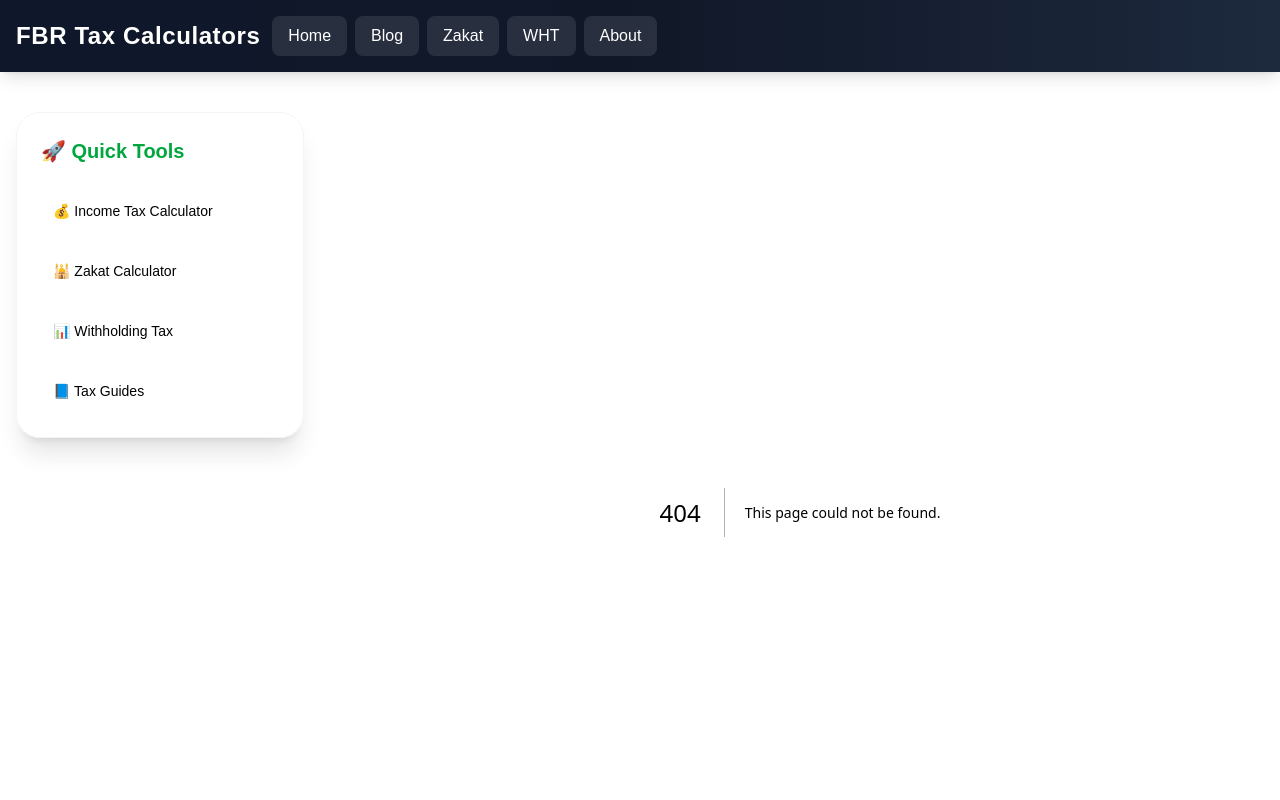
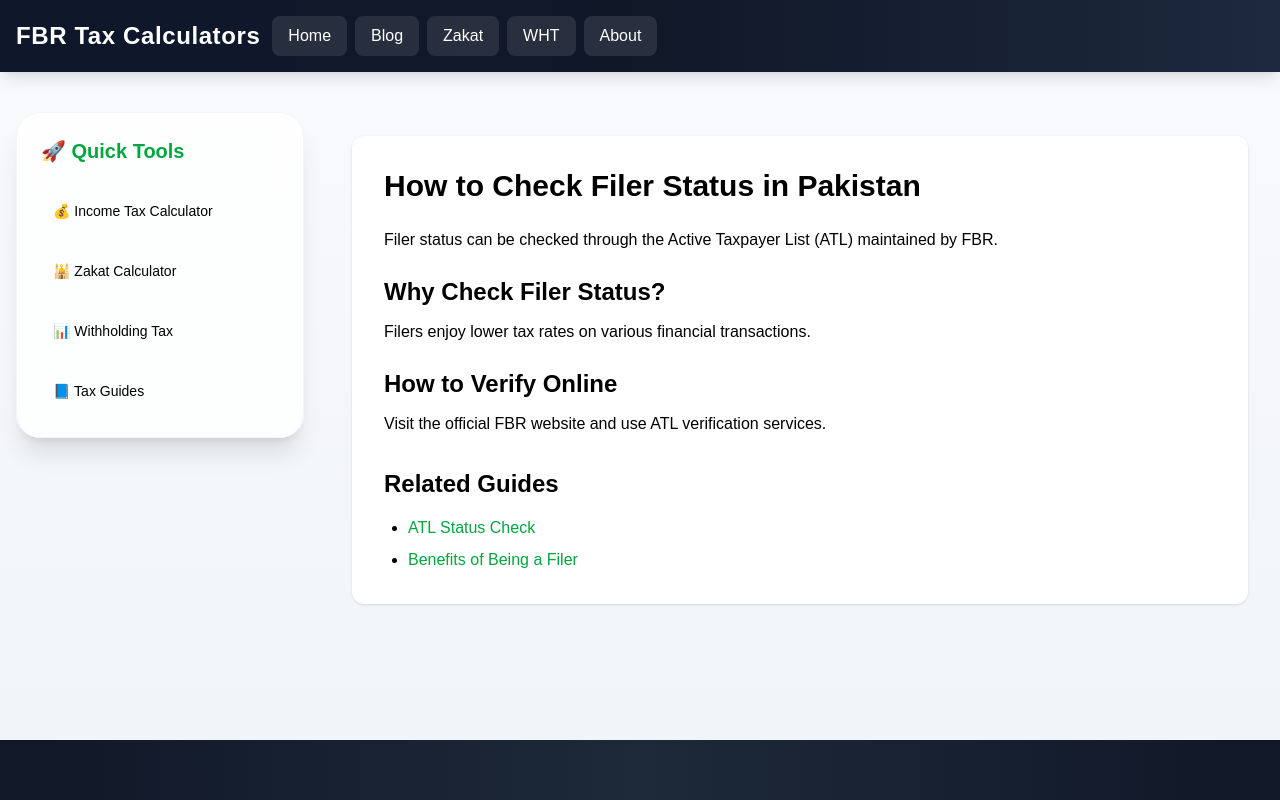
Before and after one commit to muhammadobaid1986/fbrtaxcalculators, a Next.js app: page /how-to-check-filer-status-pakistan in a window 1280 px wide. Before the commit this address had no page. Shown: the top 800 px of the page. Built offline with nearby package versions, Linux system fonts and the light colour scheme.

Commit message:
homepage seo improvements

```diff
--- a/app/blog/page.tsx
+++ b/app/blog/page.tsx
@@ -57,6 +57,14 @@ const posts = [
   title: "How to Register on FBR Iris",
   link: "/how-to-register-on-fbr-iris"
 },
+{
+  title: "Tax on Foreign Remittances in Pakistan",
+  link: "/tax-on-remittances-pakistan"
+},
+{
+  title: "How to Check Filer Status in Pakistan",
+  link: "/how-to-check-filer-status-pakistan"
+},
 ];
 
 export default function Blog() {
--- /dev/null
+++ b/app/how-to-check-filer-status-pakistan/page.tsx
@@ -0,0 +1,56 @@
+export const metadata = {
+  title: "How to Check Filer Status in Pakistan",
+  description:
+    "Step-by-step guide to check your filer status through FBR and ATL verification tools.",
+};
+
+export default function Page() {
+  return (
+    <div className="bg-white p-8 rounded-xl shadow mt-6 max-w-4xl mx-auto">
+      <h1 className="text-3xl font-bold mb-6">
+        How to Check Filer Status in Pakistan
+      </h1>
+
+      <p className="mb-4">
+        Filer status can be checked through the Active Taxpayer List (ATL)
+        maintained by FBR.
+      </p>
+
+      <h2 className="text-2xl font-semibold mt-6 mb-3">
+        Why Check Filer Status?
+      </h2>
+
+      <p className="mb-4">
+        Filers enjoy lower tax rates on various financial transactions.
+      </p>
+
+      <h2 className="text-2xl font-semibold mt-6 mb-3">
+        How to Verify Online
+      </h2>
+
+      <p className="mb-4">
+        Visit the official FBR website and use ATL verification services.
+      </p>
+
+      <div className="mt-8">
+        <h2 className="text-2xl font-bold mb-4">
+          Related Guides
+        </h2>
+
+        <ul className="list-disc pl-6 space-y-2">
+          <li>
+            <a href="/atl-status-check-pakistan" className="text-green-600">
+              ATL Status Check
+            </a>
+          </li>
+
+          <li>
+            <a href="/benefits-of-being-filer-pakistan" className="text-green-600">
+              Benefits of Being a Filer
+            </a>
+          </li>
+        </ul>
+      </div>
+    </div>
+  );
+}
--- a/app/page.tsx
+++ b/app/page.tsx
@@ -182,13 +182,12 @@ const hijriDate = moment().format("iD iMMMM iYYYY") + " AH";
       <div className="mt-16 mb-16 max-w-4xl mx-auto">
         <div className="bg-white rounded-3xl shadow-2xl p-10 text-center">
           <h1 className="text-3xl md:text-5xl font-extrabold text-gray-800">
-            Income Tax Calculator Pakistan
-          </h1>
+  Income Tax Calculator Pakistan 2025-26
+</h1>
 
           <p className="text-gray-600 mt-6 text-lg">
-            Instantly calculate monthly and yearly salary tax using official FBR
-            slabs.
-          </p>
+  Calculate salary income tax online in Pakistan for tax year 2025-26 using official FBR tax slabs. Get monthly tax, yearly tax and take-home salary instantly.
+</p>
         </div>
       </div>
 
@@ -358,6 +357,13 @@ const hijriDate = moment().format("iD iMMMM iYYYY") + " AH";
           Pakistan who want to estimate monthly tax deductions from their salary
           and calculate yearly tax liability.
         </p>
+        <h3 className="text-xl font-semibold mt-6 mb-2">
+  Why Use Our Income Tax Calculator Pakistan?
+</h3>
+
+<p className="mb-4 text-gray-700">
+  Our calculator helps employees, freelancers and professionals estimate their tax liability according to current FBR tax slabs. The tool supports multiple tax years and provides instant results.
+</p>
 
         <h3 className="text-xl font-semibold mt-6 mb-2">
           Supported Tax Years
@@ -369,6 +375,9 @@ const hijriDate = moment().format("iD iMMMM iYYYY") + " AH";
           <li>Income Tax Calculator 2023-24</li>
           <li>Income Tax Calculator 2022-23</li>
           <li>Income Tax Calculator 2021-22</li>
+          <li>Income Tax Calculator Pakistan</li>
+<li>Salary Tax Calculator Pakistan</li>
+<li>FBR Tax Calculator Pakistan</li>
         </ul>
       </div>
 
--- a/app/sitemap.ts
+++ b/app/sitemap.ts
@@ -101,5 +101,14 @@ export default function sitemap() {
   url: "https://fbrtaxcalculators.vercel.app/how-to-register-on-fbr-iris",
   lastModified: new Date(),
 },
+{
+  url: "https://fbrtaxcalculators.vercel.app/tax-on-remittances-pakistan",
+  lastModified: new Date(),
+},
+{
+  url: "https://fbrtaxcalculators.vercel.app/how-to-check-filer-status-pakistan",
+  lastModified: new Date(),
+},
   ];
+
 }
--- /dev/null
+++ b/app/tax-on-remittances-pakistan/page.tsx
@@ -0,0 +1,58 @@
+export const metadata = {
+  title: "Tax on Foreign Remittances in Pakistan (2025 Guide)",
+  description:
+    "Learn whether foreign remittances are taxable in Pakistan and understand FBR rules regarding overseas income.",
+};
+
+export default function Page() {
+  return (
+    <div className="bg-white p-8 rounded-xl shadow mt-6 max-w-4xl mx-auto">
+      <h1 className="text-3xl font-bold mb-6">
+        Tax on Foreign Remittances in Pakistan
+      </h1>
+
+      <p className="mb-4">
+        Overseas Pakistanis send billions of dollars to Pakistan every year.
+        Many people wonder whether remittances are taxable.
+      </p>
+
+      <h2 className="text-2xl font-semibold mt-6 mb-3">
+        Are Remittances Taxable?
+      </h2>
+
+      <p className="mb-4">
+        Foreign remittances received through proper banking channels are
+        generally treated differently from local taxable income.
+      </p>
+
+      <h2 className="text-2xl font-semibold mt-6 mb-3">
+        Importance of Banking Channels
+      </h2>
+
+      <p className="mb-4">
+        Always receive remittances through legal and documented banking
+        channels.
+      </p>
+
+      <div className="mt-8">
+        <h2 className="text-2xl font-bold mb-4">
+          Related Guides
+        </h2>
+
+        <ul className="list-disc pl-6 space-y-2">
+          <li>
+            <a href="/tax-on-bank-profit" className="text-green-600">
+              Tax on Bank Profit
+            </a>
+          </li>
+
+          <li>
+            <a href="/how-to-become-a-filer" className="text-green-600">
+              How to Become a Filer
+            </a>
+          </li>
+        </ul>
+      </div>
+    </div>
+  );
+}
```
